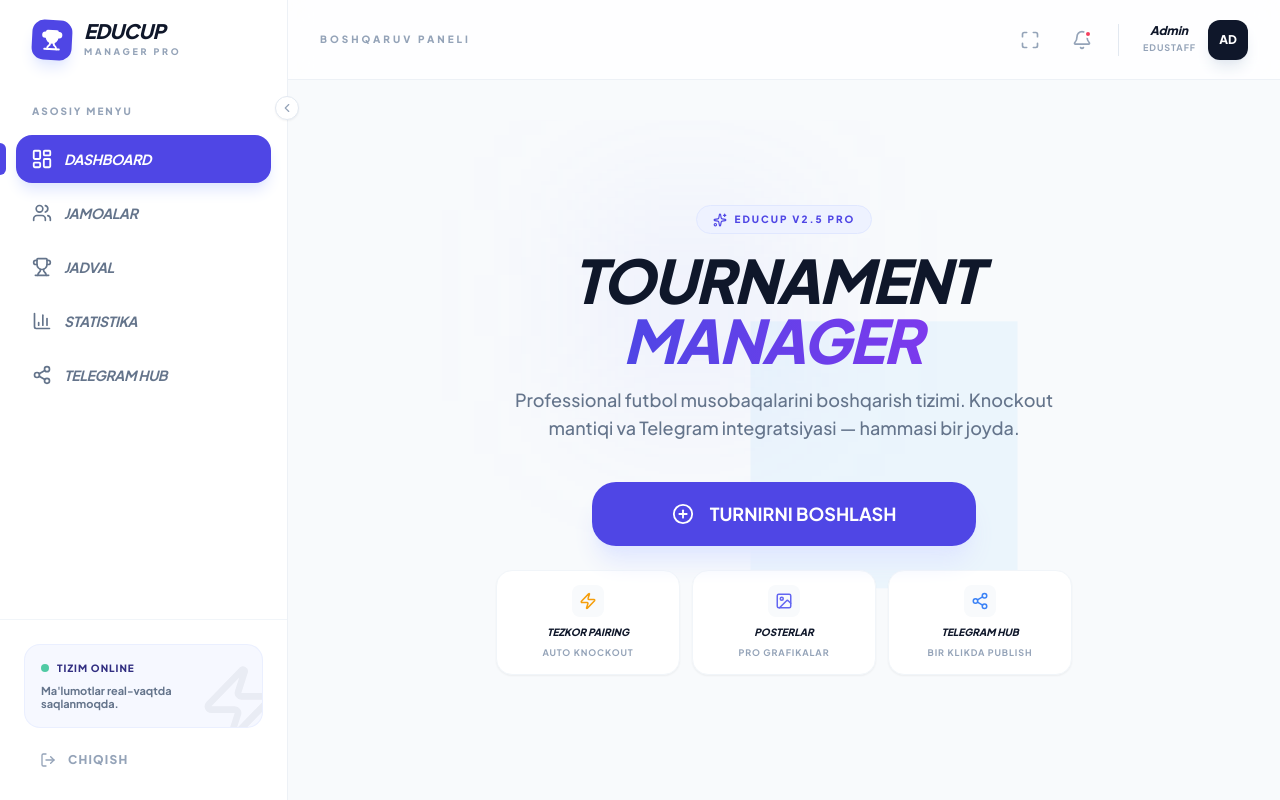
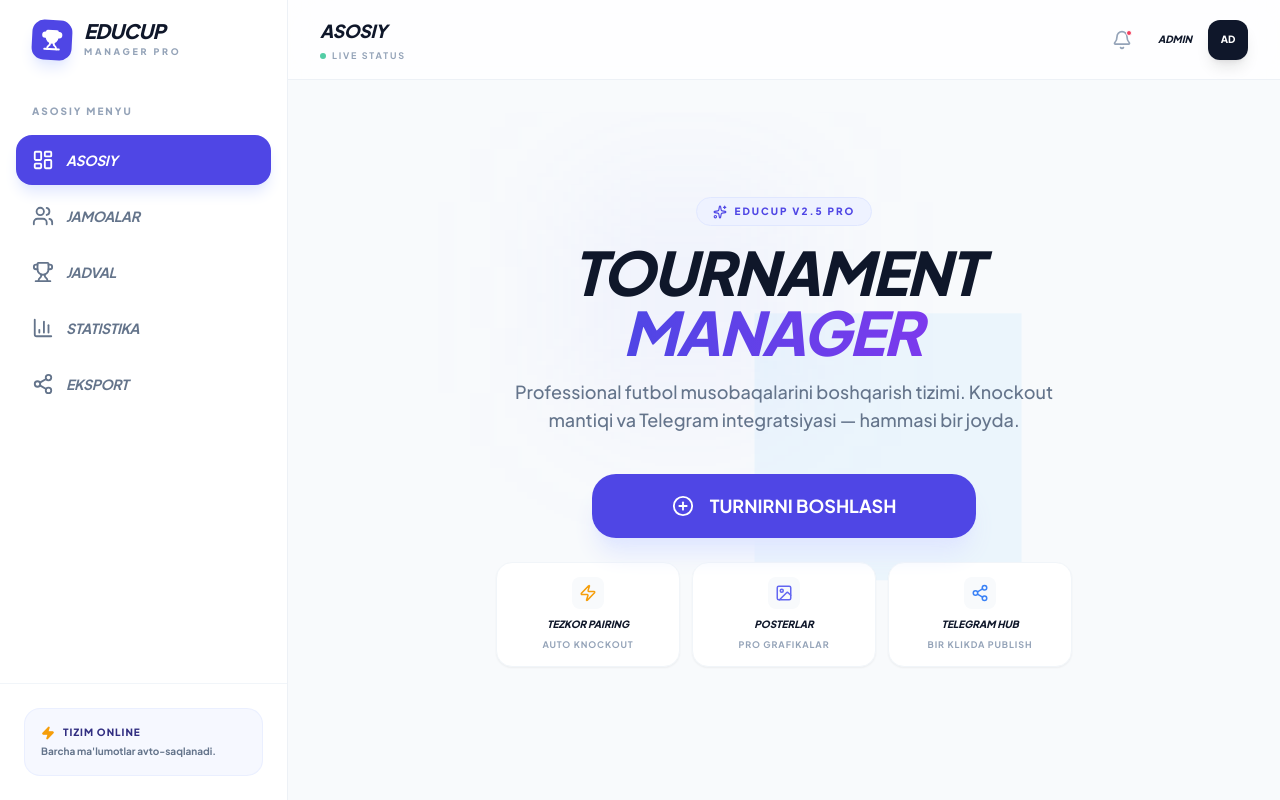
Before and after one commit to iTechUz/qura, a React (Vite) app: page / in a window 1280 px wide. Built offline with nearby package versions, Linux system fonts and the light colour scheme.

Commit message:
feat: Improve layout and viewport handling
Refine the main layout by adjusting viewport meta tags for better mobile experience and disabling pull-to-refresh behavior. Update navigation icons and labels for clarity and consistency within the EduCup Tournament Manager.

```diff
--- a/components/Layout.tsx
+++ b/components/Layout.tsx
@@ -6,225 +6,160 @@ import {
   Users,
   LayoutDashboard,
   Share2,
-  Menu,
-  Bell,
   BarChart3,
   ArrowLeft,
-  LogOut,
   Zap,
-  Maximize,
-  Minimize,
-  ChevronLeft,
-  ChevronRight,
-  X
+  Bell,
+  Menu,
+  ChevronLeft
 } from 'lucide-react';
 
 export const Layout: React.FC = () => {
-  const [isSidebarOpen, setIsSidebarOpen] = React.useState(false);
-  const [isCollapsed, setIsCollapsed] = React.useState(false);
-  const [isFullScreen, setIsFullScreen] = React.useState(false);
   const navigate = useNavigate();
   const location = useLocation();
 
   const navItems = [
-    { to: '/', icon: <LayoutDashboard size={20} />, label: 'Dashboard' },
-    { to: '/teams', icon: <Users size={20} />, label: 'Jamoalar' },
-    { to: '/bracket', icon: <Trophy size={20} />, label: 'Jadval' },
-    { to: '/stats', icon: <BarChart3 size={20} />, label: 'Statistika' },
-    { to: '/export', icon: <Share2 size={20} />, label: 'Telegram Hub' },
+    { to: '/', icon: <LayoutDashboard size={22} />, label: 'Asosiy' },
+    { to: '/teams', icon: <Users size={22} />, label: 'Jamoalar' },
+    { to: '/bracket', icon: <Trophy size={22} />, label: 'Jadval' },
+    { to: '/stats', icon: <BarChart3 size={22} />, label: 'Statistika' },
+    { to: '/export', icon: <Share2 size={22} />, label: 'Eksport' },
   ];
 
-  const closeSidebar = () => setIsSidebarOpen(false);
-  const toggleCollapse = () => setIsCollapsed(!isCollapsed);
   const isHome = location.pathname === '/';
 
-  const toggleFullScreen = () => {
-    if (!document.fullscreenElement) {
-      document.documentElement.requestFullscreen().catch(err => {
-        console.error(`Error attempting to enable full-screen mode: ${err.message}`);
-      });
-    } else {
-      document.exitFullscreen();
-    }
-  };
-
-  React.useEffect(() => {
-    const handleFullScreenChange = () => {
-      setIsFullScreen(!!document.fullscreenElement);
-    };
-
-    document.addEventListener('fullscreenchange', handleFullScreenChange);
-    return () => document.removeEventListener('fullscreenchange', handleFullScreenChange);
-  }, []);
-
   return (
-    <div className="min-h-screen flex bg-slate-50/50 overflow-x-hidden">
-      {/* Mobile Backdrop */}
-      {isSidebarOpen && (
-        <div className="fixed inset-0 bg-slate-900/60 backdrop-blur-sm z-[60] lg:hidden transition-all duration-300" onClick={closeSidebar} />
-      )}
-
-      {/* Sidebar */}
-      <aside className={`
-        fixed inset-y-0 left-0 z-[70] bg-white border-r border-slate-200/60 transition-all duration-300 ease-in-out
-        ${isSidebarOpen ? 'translate-x-0' : '-translate-x-full lg:translate-x-0'}
-        ${isCollapsed ? 'lg:w-20' : 'lg:w-72'}
-        w-72 shadow-2xl lg:shadow-none
-      `}>
-        <div className="h-full flex flex-col relative">
-          {/* Mobile Close Button */}
-          <button onClick={closeSidebar} className="lg:hidden absolute top-4 right-4 p-2 text-slate-400 hover:text-rose-500">
-            <X size={24} />
-          </button>
-
-          {/* Collapse Toggle Button (Desktop Only) */}
-          <button
-            onClick={toggleCollapse}
-            className="hidden lg:flex absolute -right-3 top-24 w-6 h-6 bg-white border border-slate-200 rounded-full items-center justify-center text-slate-400 hover:text-indigo-600 hover:border-indigo-200 shadow-sm z-50 transition-all"
-          >
-            {isCollapsed ? <ChevronRight size={14} /> : <ChevronLeft size={14} />}
-          </button>
-
-          {/* Logo Section */}
-          <div className={`h-20 flex items-center transition-all duration-300 ${isCollapsed ? 'justify-center px-0' : 'px-8'} shrink-0`}>
-            <div className={`w-10 h-10 bg-indigo-600 rounded-xl flex items-center justify-center text-white shadow-lg shadow-indigo-100 rotate-3 shrink-0`}>
+    <div className="min-h-screen flex flex-col bg-slate-50/50">
+      {/* --- DESKTOP SIDEBAR --- */}
+      <aside className="hidden lg:flex fixed inset-y-0 left-0 w-72 bg-white border-r border-slate-200/60 z-[60] flex-col">
+        <div className="h-20 flex items-center px-8 shrink-0">
+          <div className="w-10 h-10 bg-indigo-600 rounded-xl flex items-center justify-center text-white shadow-lg shadow-indigo-100 rotate-3 shrink-0">
             <Trophy size={22} fill="currentColor" />
           </div>
-            {!isCollapsed && (
-              <div className="flex flex-col ml-3 animate-in fade-in duration-500 overflow-hidden">
+          <div className="flex flex-col ml-3 overflow-hidden">
             <span className="font-black text-xl text-slate-900 tracking-tight uppercase italic leading-none pr-2">EduCup</span>
             <span className="text-[9px] font-black text-slate-400 uppercase tracking-[0.3em] mt-1 whitespace-nowrap">Manager Pro</span>
           </div>
-            )}
         </div>
 
-          {/* Navigation Links */}
-          <nav className={`flex-1 py-6 overflow-y-auto space-y-1.5 scrollbar-hide transition-all ${isCollapsed ? 'px-2' : 'px-4'}`}>
-            <p className={`mb-4 text-[10px] font-black text-slate-400 uppercase tracking-[0.2em] transition-all ${isCollapsed ? 'text-center' : 'px-4'}`}>
-              {isCollapsed ? '•••' : 'Asosiy Menyu'}
-            </p>
+        <nav className="flex-1 py-6 px-4 space-y-1.5 overflow-y-auto scrollbar-hide">
+          <p className="mb-4 text-[10px] font-black text-slate-400 uppercase tracking-[0.2em] px-4">Asosiy Menyu</p>
           {navItems.map((item) => (
             <NavLink
               key={item.to}
               to={item.to}
-                onClick={closeSidebar}
-                title={isCollapsed ? item.label : ''}
               className={({ isActive }) => `
-                  relative flex items-center rounded-2xl text-sm font-bold transition-all group
-                  ${isCollapsed ? 'justify-center p-3.5' : 'gap-3 px-4 py-3.5'}
+                relative flex items-center gap-3 px-4 py-3.5 rounded-2xl text-sm font-bold transition-all group
                 ${isActive
                   ? 'bg-indigo-600 text-white shadow-lg shadow-indigo-100'
                   : 'text-slate-500 hover:bg-slate-50 hover:text-slate-900'}
               `}
             >
-                {({ isActive }) => (
-                  <>
-                    <span className={`shrink-0 transition-transform duration-300 ${isActive ? 'scale-110' : 'group-hover:scale-110'}`}>
-                      {item.icon}
-                    </span>
-                    {!isCollapsed && (
-                      <span className="uppercase italic tracking-tight animate-in fade-in slide-in-from-left-2 duration-300 whitespace-nowrap pr-2">
-                        {item.label}
-                      </span>
-                    )}
-                    {isActive && !isCollapsed && (
-                      <div className="absolute left-[-1rem] w-1.5 h-8 bg-indigo-600 rounded-r-full"></div>
-                    )}
-                  </>
-                )}
+              <span className="shrink-0">{item.icon}</span>
+              <span className="uppercase italic tracking-tight whitespace-nowrap pr-2">{item.label}</span>
             </NavLink>
           ))}
         </nav>
 
-          {/* Sidebar Footer */}
-          <div className={`mt-auto border-t border-slate-100 transition-all ${isCollapsed ? 'p-2' : 'p-6'} space-y-4`}>
-            {!isCollapsed ? (
-              <div className="bg-indigo-50/50 rounded-2xl p-4 border border-indigo-100/50 relative overflow-hidden group animate-in fade-in zoom-in duration-300">
-                <div className="absolute -right-4 -bottom-4 opacity-5 group-hover:opacity-10 transition-opacity">
-                  <Zap size={80} />
-                </div>
-                <div className="flex items-center gap-2 mb-2 relative z-10">
-                  <div className="w-2 h-2 rounded-full bg-emerald-500 animate-pulse"></div>
+        <div className="p-6 border-t border-slate-100">
+           <div className="bg-indigo-50/50 rounded-2xl p-4 border border-indigo-100/50">
+              <div className="flex items-center gap-2 mb-1">
+                 <Zap size={14} className="text-amber-500" fill="currentColor" />
                  <span className="text-[10px] font-black text-indigo-900 uppercase tracking-widest">Tizim Online</span>
               </div>
-                <p className="text-[11px] font-bold text-slate-500 leading-tight relative z-10">Ma'lumotlar real-vaqtda saqlanmoqda.</p>
-              </div>
-            ) : (
-              <div className="flex justify-center py-2 text-emerald-500" title="Tizim Online">
-                <Zap size={18} fill="currentColor" />
-              </div>
-            )}
-
-            <button className={`flex items-center text-slate-400 hover:text-rose-500 transition-colors text-xs font-black uppercase tracking-widest w-full ${isCollapsed ? 'justify-center py-2' : 'gap-3 px-4 py-2'}`}>
-              <LogOut size={16} />
-              {!isCollapsed && <span className="animate-in fade-in duration-300">Chiqish</span>}
-            </button>
+              <p className="text-[10px] font-bold text-slate-500">Barcha ma'lumotlar avto-saqlanadi.</p>
            </div>
         </div>
       </aside>
 
-      {/* Main Content Area */}
-      <div className={`flex-1 flex flex-col min-w-0 transition-all duration-300 ease-in-out ${isCollapsed ? 'lg:ml-20' : 'lg:ml-72'}`}>
-        {/* Header */}
-        <header className="h-20 bg-white/80 backdrop-blur-md border-b border-slate-200/60 flex items-center justify-between px-4 sm:px-8 shrink-0 z-[40] sticky top-0">
-          <div className="flex items-center gap-2 sm:gap-4">
-             <button onClick={() => setIsSidebarOpen(true)} className="p-2.5 bg-slate-50 hover:bg-slate-100 rounded-xl text-slate-500 lg:hidden transition-colors">
-                <Menu size={20} />
-             </button>
-
+      {/* --- STICKY HEADER (Mobile & Desktop) --- */}
+      <header className="sticky top-0 z-[50] h-16 sm:h-20 bg-white/80 backdrop-blur-xl border-b border-slate-200/60 flex items-center justify-between px-4 sm:px-8 lg:ml-72 transition-all">
+        <div className="flex items-center gap-3">
+          {/* Back Button for mobile when not on home */}
           {!isHome && (
             <button
               onClick={() => navigate(-1)}
-                 className="flex items-center gap-2 px-3 sm:px-4 py-2 hover:bg-slate-50 rounded-xl text-slate-700 transition-all border border-slate-100 shadow-sm group"
+              className="lg:hidden p-2 bg-slate-100 text-slate-600 rounded-xl active:scale-90 transition-transform"
             >
-                 <ArrowLeft size={16} className="group-hover:-translate-x-1 transition-transform" />
-                 <span className="text-[10px] font-black uppercase tracking-[0.2em] hidden sm:inline pr-1">Ortga</span>
+              <ChevronLeft size={20} />
             </button>
           )}
 
-             {isHome && (
-               <div className="flex items-center gap-2">
-                 <div className="w-1.5 h-1.5 rounded-full bg-indigo-600 hidden xs:block"></div>
-                 <h2 className="text-[9px] sm:text-[10px] font-black text-slate-400 uppercase tracking-[0.3em] truncate max-w-[100px] sm:max-w-none">Boshqaruv Paneli</h2>
+          <div className="flex flex-col">
+            <h2 className="text-sm sm:text-lg font-black text-slate-900 uppercase italic tracking-tight leading-none">
+              {navItems.find(item => item.to === location.pathname)?.label || 'Boshqaruv'}
+            </h2>
+            <div className="flex items-center gap-1.5 mt-0.5 sm:mt-1">
+              <div className="w-1.5 h-1.5 rounded-full bg-emerald-500 animate-pulse"></div>
+              <span className="text-[8px] sm:text-[9px] font-bold text-slate-400 uppercase tracking-[0.2em]">LIVE STATUS</span>
             </div>
-             )}
+          </div>
         </div>
 
-          <div className="flex items-center gap-1 sm:gap-3">
-             <button
-                onClick={toggleFullScreen}
-                title={isFullScreen ? "Kichraytirish" : "To'liq ekran"}
-                className="hidden sm:flex p-2.5 text-slate-400 hover:text-indigo-600 hover:bg-indigo-50 rounded-xl transition-all"
-             >
-                {isFullScreen ? <Minimize size={20} /> : <Maximize size={20} />}
+        <div className="flex items-center gap-2 sm:gap-4">
+          <button className="p-2.5 text-slate-400 hover:text-indigo-600 hover:bg-indigo-50 rounded-xl transition-all relative">
+            <Bell size={20} />
+            <span className="absolute top-2.5 right-2.5 w-1.5 h-1.5 bg-rose-500 border border-white rounded-full"></span>
           </button>
 
-             <button className="p-2.5 text-slate-400 hover:text-slate-600 hover:bg-slate-50 rounded-xl transition-all relative">
-                <Bell size={20} />
-                <span className="absolute top-2.5 right-2.5 w-2 h-2 bg-rose-500 border-2 border-white rounded-full"></span>
-             </button>
+          <div className="h-6 w-px bg-slate-200 hidden xs:block"></div>
 
-             <div className="h-8 w-px bg-slate-200 mx-0.5 sm:mx-1"></div>
-
-             <div className="flex items-center gap-2 sm:gap-3 pl-1 sm:pl-2 group cursor-pointer">
+          <div className="flex items-center gap-2 sm:gap-3 group cursor-pointer">
             <div className="text-right hidden sm:block">
-                   <p className="text-xs font-black text-slate-900 leading-none mb-1 italic pr-2">Admin</p>
-                   <p className="text-[9px] font-bold text-slate-400 uppercase tracking-widest whitespace-nowrap">EduStaff</p>
+              <p className="text-[10px] font-black text-slate-900 uppercase italic pr-1">Admin</p>
             </div>
-                <div className="w-8 h-8 sm:w-10 sm:h-10 rounded-xl bg-slate-900 text-white flex items-center justify-center font-black text-[10px] sm:text-xs shadow-lg shadow-slate-200 transition-transform group-hover:scale-105 shrink-0">
+            <div className="w-8 h-8 sm:w-10 sm:h-10 rounded-xl bg-slate-900 text-white flex items-center justify-center font-black text-[10px] shadow-lg shrink-0">
               AD
             </div>
           </div>
         </div>
       </header>
 
-        {/* Content Body */}
-        <main className="flex-1 p-4 sm:p-6 lg:p-10">
-          <div className="w-full max-w-[1600px] mx-auto">
+      {/* --- MAIN CONTENT --- */}
+      <main className="flex-1 lg:ml-72 transition-all">
+        <div className="p-4 sm:p-8 max-w-[1400px] mx-auto pb-24 lg:pb-8">
           <Outlet />
         </div>
       </main>
+
+      {/* --- MOBILE BOTTOM NAVIGATION --- */}
+      <nav className="lg:hidden fixed bottom-0 inset-x-0 z-[60] bg-white/90 backdrop-blur-2xl border-t border-slate-200/60 pb-safe-area">
+        <div className="flex items-center justify-around h-16 sm:h-20 px-2">
+          {navItems.map((item) => {
+            const isActive = location.pathname === item.to || (item.to !== '/' && location.pathname.startsWith(item.to));
+            return (
+              <NavLink
+                key={item.to}
+                to={item.to}
+                className={`flex flex-col items-center justify-center flex-1 h-full gap-1 transition-all relative
+                  ${isActive ? 'text-indigo-600' : 'text-slate-400'}`}
+              >
+                <div className={`p-1.5 rounded-xl transition-all ${isActive ? 'bg-indigo-50 scale-110 shadow-sm' : ''}`}>
+                  {React.cloneElement(item.icon as React.ReactElement, {
+                    size: isActive ? 22 : 20,
+                    strokeWidth: isActive ? 2.5 : 2
+                  })}
                 </div>
+                <span className={`text-[9px] font-black uppercase tracking-widest transition-opacity ${isActive ? 'opacity-100' : 'opacity-60'}`}>
+                  {item.label === 'Asosiy' ? 'Dashboard' : item.label}
+                </span>
+                {isActive && (
+                  <div className="absolute top-0 inset-x-0 flex justify-center">
+                    <div className="w-8 h-1 bg-indigo-600 rounded-b-full shadow-[0_2px_10px_rgba(79,70,229,0.5)]"></div>
+                  </div>
+                )}
+              </NavLink>
+            );
+          })}
+        </div>
+      </nav>
+
+      {/* Mobile specific Safe Area helper for notch phones */}
+      <style>{`
+        .pb-safe-area {
+          padding-bottom: env(safe-area-inset-bottom, 0);
+        }
+      `}</style>
     </div>
   );
 };
--- a/index.html
+++ b/index.html
@@ -3,7 +3,7 @@
 <html lang="uz">
 <head>
     <meta charset="UTF-8">
-    <meta name="viewport" content="width=device-width, initial-scale=1.0">
+    <meta name="viewport" content="width=device-width, initial-scale=1.0, maximum-scale=1.0, user-scalable=no, viewport-fit=cover">
     <title>EduCup Manager | Professional Tournament System</title>
     <script src="https://cdn.tailwindcss.com"></script>
     <link href="https://fonts.googleapis.com/css2?family=Plus+Jakarta+Sans:wght@400;500;600;700;800&display=swap" rel="stylesheet" crossorigin="anonymous">
@@ -11,8 +11,9 @@
         body {
             font-family: 'Plus Jakarta Sans', -apple-system, BlinkMacSystemFont, "Segoe UI", Roboto, Helvetica, Arial, sans-serif;
             min-height: 100vh;
-            background-color: #f8fafc; /* slate-50 default */
-            color: #0f172a; /* slate-900 default */
+            background-color: #f8fafc;
+            color: #0f172a;
+            overscroll-behavior-y: none; /* Disable pull-to-refresh style on mobile if needed */
         }
         /* Custom scrollbar */
         ::-webkit-scrollbar { width: 4px; }
@@ -103,7 +104,7 @@
         }
 
         @media print {
-            aside, header, button, .print\:hidden { display: none !important; }
+            aside, header, nav, button, .print\:hidden { display: none !important; }
             main { padding: 0 !important; margin: 0 !important; }
         }
     </style>
```
Lines whose indentation alone changed are shown as unchanged.
